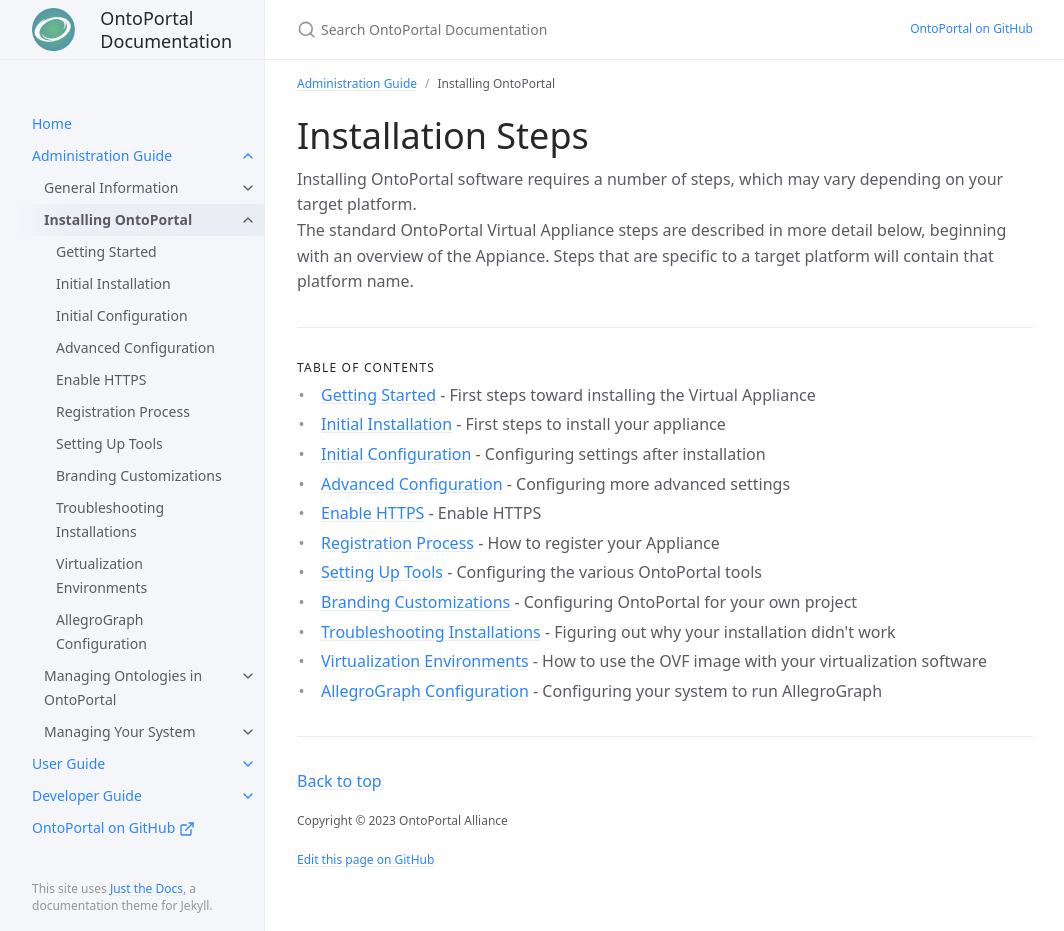
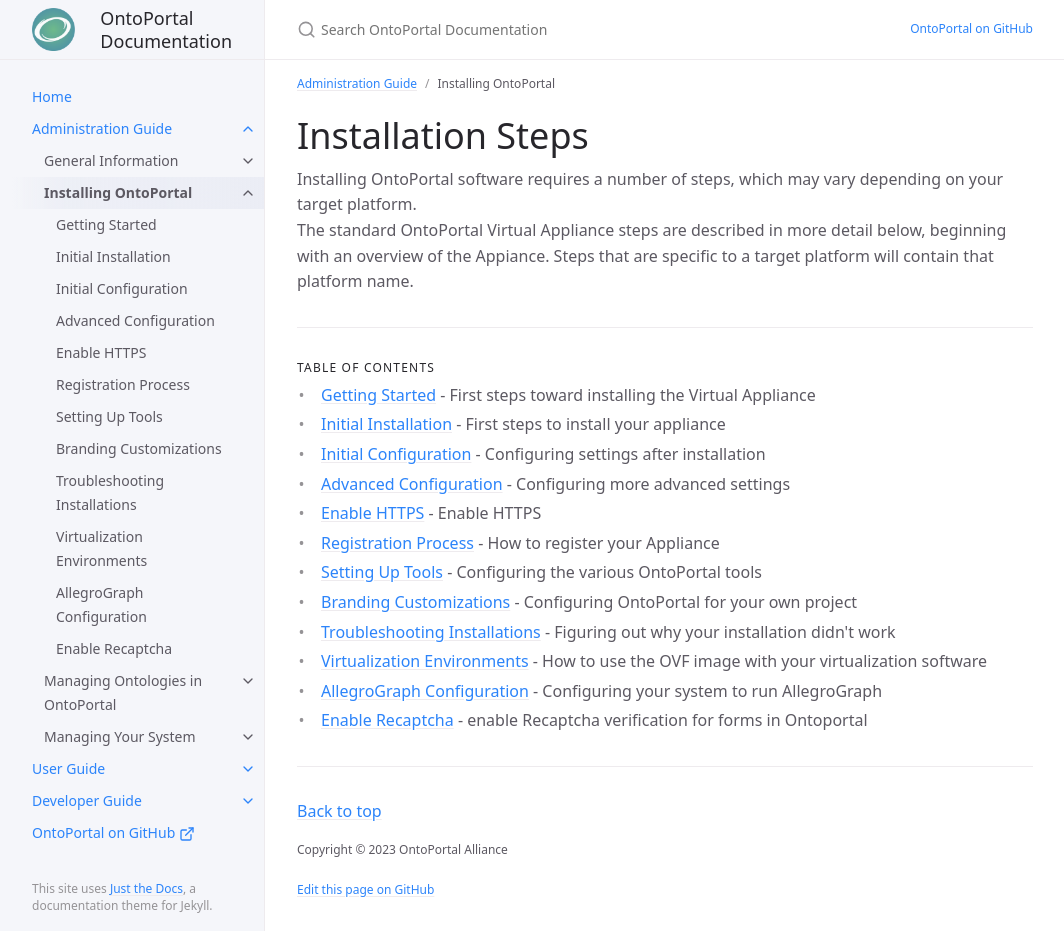
Before and after one commit to ontoportal/documentation, a Jekyll site: the page built from docs/administration-guide/installation/index.md, in a window 1280 px wide and 931 px high. Shown: the whole window, without its empty margins (107-1171 px from the left). Built offline with Jekyll 4.4.1, drawn with Linux system fonts in a browser that asks for light colours; part of the change alters nothing that is shown.

Commit message:
Adding recaptcha to dev documentation  (#44)
* add recaptcha doc in ui page

* remove bundler version from Dockerfile

* moving recaptcha doc to Administration Guide

````diff
--- /dev/null
+++ b/docs/administration-guide/installation/Enable Recaptcha.md
@@ -0,0 +1,34 @@
+---
+title: Enable Recaptcha
+layout: default
+summary: enable Recaptcha verification for forms in Ontoportal
+status: In progress
+nav_order: 12
+parent: Installing OntoPortal
+grand_parent: Administration Guide
+permalink: /administration/steps/enable_recaptcha
+---
+
+## Enbaling the Recaptcha in Ontoportal
+
+To enable Recaptcha in OntoPortal, you need to obtain a Recaptcha site key and secret key from [https://www.google.com/recaptcha/admin/create](https://www.google.com/recaptcha/admin/create)
+
+The Recaptcha type required for this configuration is V2 (challenge), with the "I'm not a robot" checkbox.
+
+![Recaptcha type]({{site.baseimgs}}/developers/recaptcha_type.png)
+
+Once you have the keys, go to the root of the bioportal_web_ui project and run the following command:
+
+```bash
+RAILS_ENV="development" EDITOR="nano" bin/rails credentials:edit --environment development
+```
+
+it will open an editor (linux nano in this case), add the following lines
+
+```yaml
+ recaptcha:
+       site_key:  <site_key>
+       secret_key:  <secret_key>
+```
+
+Save the file and exit. Now you can restart the Rails server, and Recaptcha will be available in both the registration and feedback forms.
````
Also changed, not shown: assets/images/ontoportal/developers/recaptcha_type.png (added), docs/developers-docs/development-environment/frontend_environment.md (line endings or trailing spaces).
